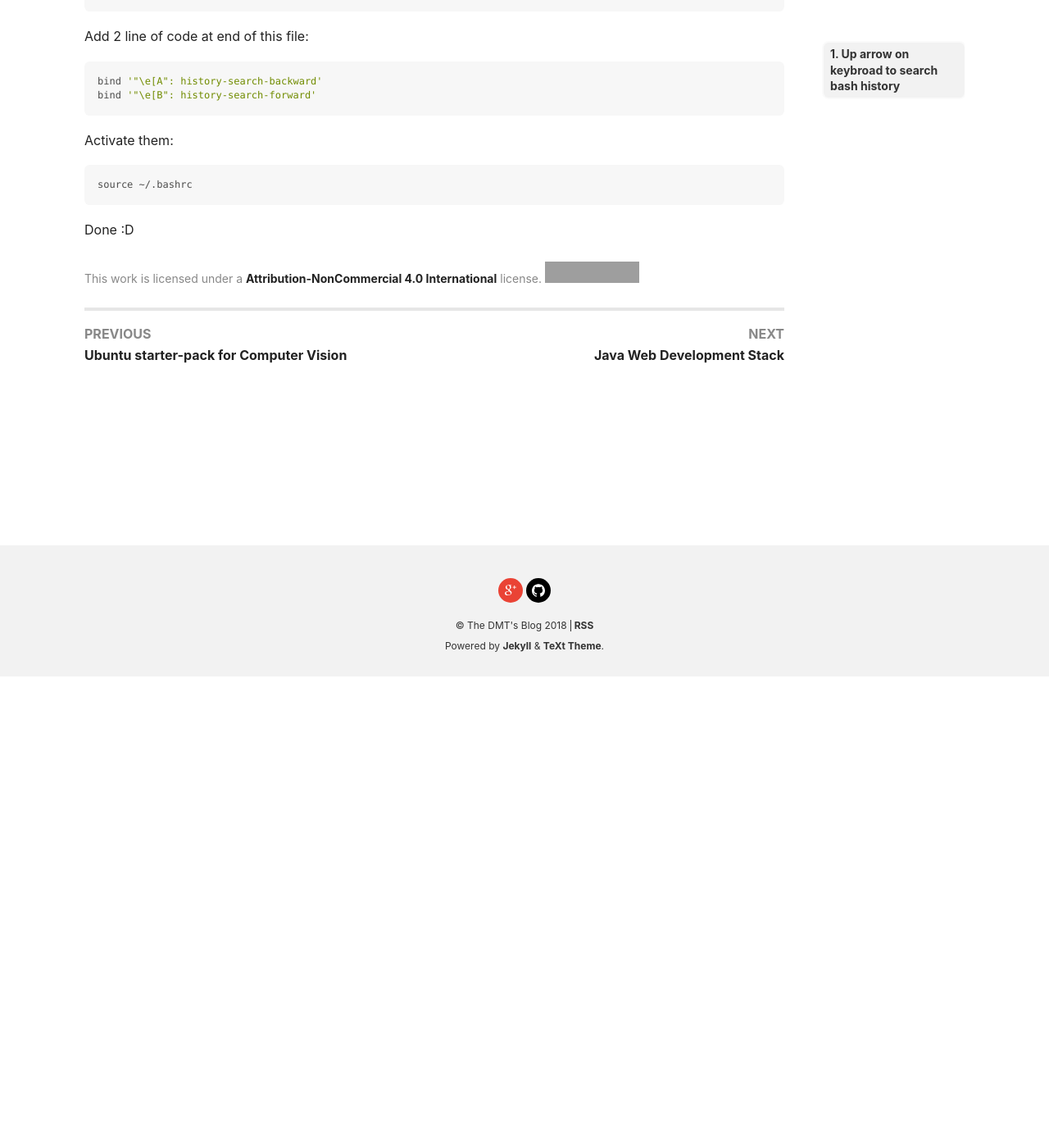
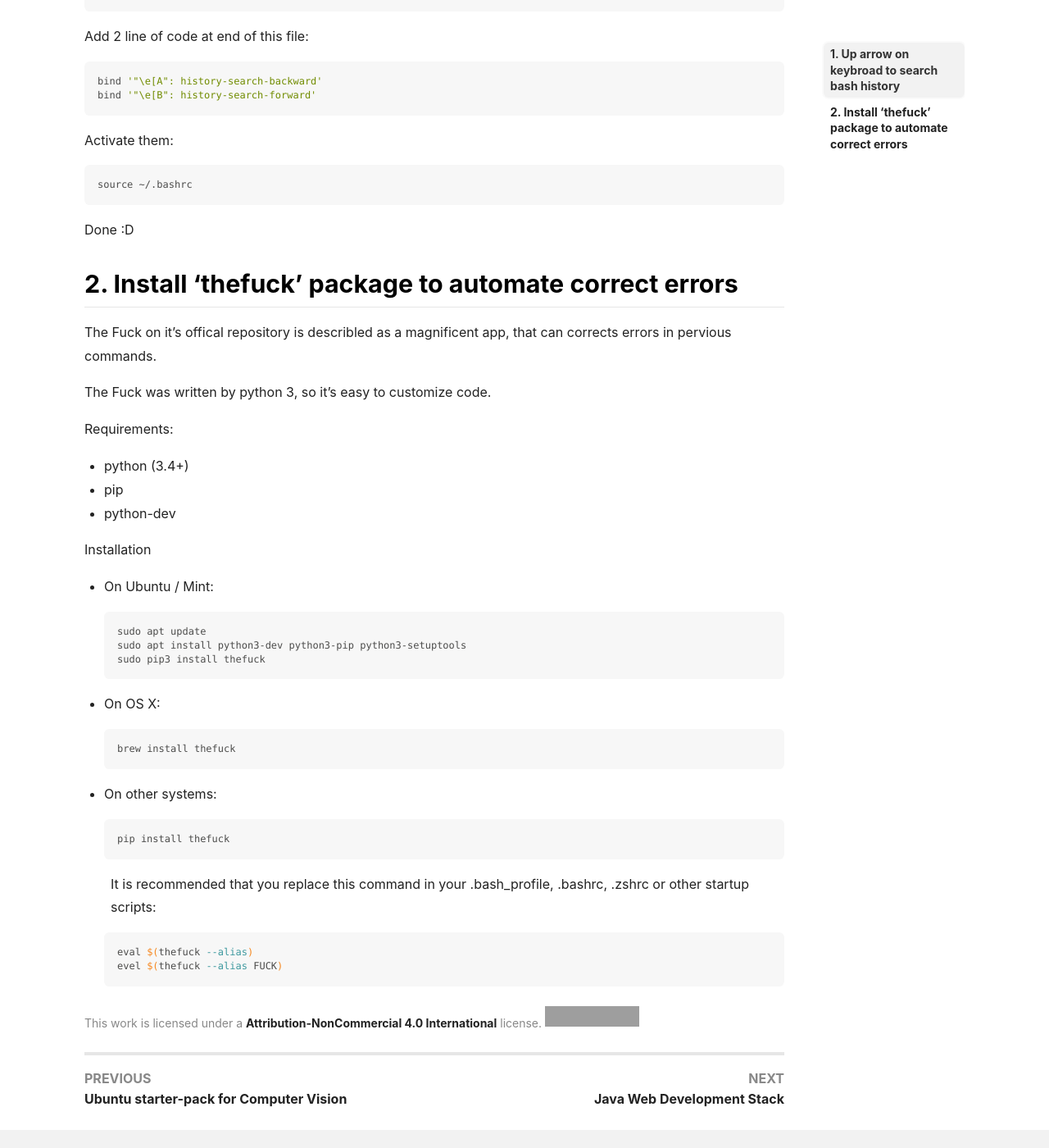
Before and after one commit to damminhtien/damminhtien.github.io, a Jekyll site: the page built from _posts/2019-07-31-Useful-setting-for-Ubuntu.md, in a window 1280 px wide and 1400 px high, scrolled down 575 px. Shown: the whole window at 82% size. Built offline with Jekyll 4.4.1, drawn with Linux system fonts in a browser that asks for light colours; nearby versions of some CDN libraries; grey boxes are pictures that could not be loaded.

Commit message:
add thefuck tool to post 6

````diff
--- a/_posts/2019-07-31-Useful-setting-for-Ubuntu.md
+++ b/_posts/2019-07-31-Useful-setting-for-Ubuntu.md
@@ -22,3 +22,34 @@ Activate them:
 source ~/.bashrc
 ```
 Done :D
+
+## 2. Install 'thefuck' package to automate correct errors
+The Fuck on it's offical repository is describled as a magnificent app, that can corrects errors in pervious commands.
+
+The Fuck was written by python 3, so it's easy to customize code.
+
+Requirements:
+* python (3.4+)
+* pip
+* python-dev
+
+Installation
+* On Ubuntu / Mint:
+  ```bash
+  sudo apt update
+  sudo apt install python3-dev python3-pip python3-setuptools
+  sudo pip3 install thefuck
+  ```
+* On OS X:
+  ```bash
+  brew install thefuck
+  ```
+* On other systems:
+  ```
+  pip install thefuck
+  ```
+It is recommended that you replace this command in your .bash_profile, .bashrc, .zshrc or other startup scripts:
+```bash
+eval $(thefuck --alias)
+evel $(thefuck --alias FUCK)
+```
````
